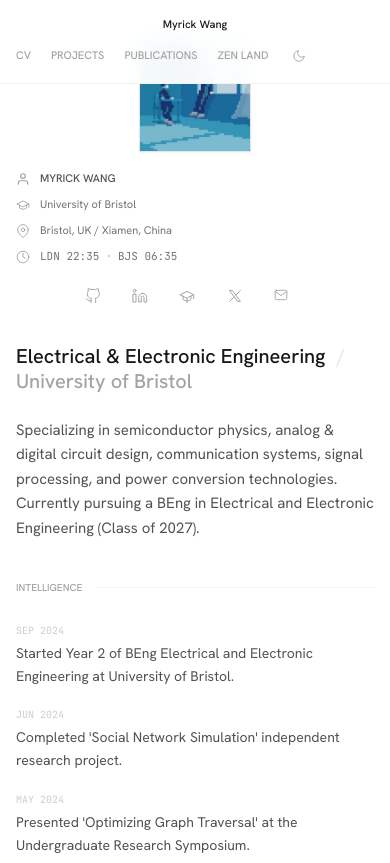
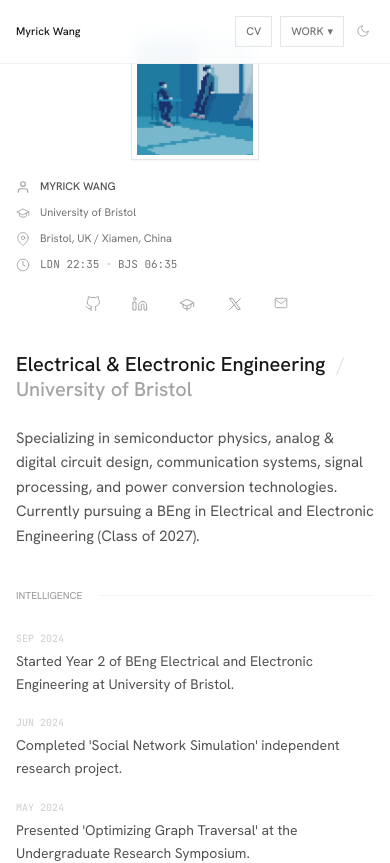
Before and after one commit to rickkwang/rickkwang.github.io, a React (Vite) app in the folder minimalist-academic-portfolio/: page / in a window 390 px wide. Shown: the top 863 px of the page. Built offline with nearby package versions, Linux system fonts and the light colour scheme.

Commit message:
feat: improve mobile header and avatar fit

```diff
--- a/minimalist-academic-portfolio/App.tsx
+++ b/minimalist-academic-portfolio/App.tsx
@@ -5,6 +5,7 @@
 type Tab = 'HOME' | 'CV' | 'PROJECTS' | 'PUBLICATIONS' | 'ZEN';
 type Article = Project | Publication | ZenPost;
 const NAV_TABS: Tab[] = ['CV', 'PROJECTS', 'PUBLICATIONS', 'ZEN'];
+const WORK_TABS: Tab[] = ['PROJECTS', 'PUBLICATIONS', 'ZEN'];
 
 // --- Monochromatic Icon Components ---
 const IconUser = () => (
@@ -197,10 +198,10 @@
     {/* Profile Header */}
     <section className="flex flex-col md:flex-row gap-10 md:gap-24 lg:gap-32">
       <div className="w-full md:w-[190px] flex-shrink-0 space-y-5 md:space-y-6">
-        <div className="w-28 h-28 sm:w-32 sm:h-32 mx-auto md:mx-0 thin-border bg-white dark:bg-neutral-900 overflow-hidden shadow-sm border-neutral-200 dark:border-neutral-800">
+        <div className="w-32 h-32 sm:w-36 sm:h-36 md:w-32 md:h-32 mx-auto md:mx-0 thin-border bg-white dark:bg-neutral-900 overflow-hidden shadow-sm border-neutral-200 dark:border-neutral-800">
           <img
             src={PROFILE.avatar}
-            className="w-full h-full object-cover opacity-100 transition-all duration-500"
+            className="w-full h-full object-contain p-1 opacity-100 transition-all duration-500"
             alt="Avatar"
           />
         </div>
@@ -480,6 +481,7 @@
 const App: React.FC = () => {
   const [activeTab, setActiveTab] = useState<Tab>('HOME');
   const [selectedArticle, setSelectedArticle] = useState<Article | null>(null);
+  const [isWorkMenuOpen, setIsWorkMenuOpen] = useState(false);
   const [time, setTime] = useState({ ldn: '', bjs: '' });
   const [theme, setTheme] = useState<'light' | 'dark'>(() => {
     if (typeof window === 'undefined') return 'light';
@@ -533,6 +535,7 @@
   const handleTabChange = (tab: Tab) => {
     setActiveTab(tab);
     setSelectedArticle(null);
+    setIsWorkMenuOpen(false);
     window.scrollTo({ top: 0, behavior: 'auto' });
 
     // Update URL Query Parameter
@@ -550,10 +553,65 @@
     window.scrollTo({ top: 0, behavior: 'smooth' });
   };
 
+  const isWorkActive = WORK_TABS.includes(activeTab);
+
   return (
     <div className="min-h-screen max-w-[1400px] mx-auto px-4 sm:px-6 md:px-12 dark:text-neutral-200">
       <header>
-        <div className="max-w-[1400px] mx-auto px-4 sm:px-6 md:px-12 flex flex-col sm:flex-row sm:justify-between sm:items-center gap-3 sm:gap-0 py-4 sm:h-16 sm:py-0 uppercase font-medium text-[11px]">
+        <div className="max-w-[1400px] mx-auto px-4 sm:px-6 md:px-12 uppercase font-medium text-[11px]">
+          {/* Mobile Header */}
+          <div className="sm:hidden flex items-center justify-between py-4">
+            <button
+              type="button"
+              className="bg-transparent p-0 cursor-pointer hover:opacity-50 transition-opacity text-neutral-900 dark:text-neutral-100"
+              onClick={() => handleTabChange('HOME')}
+            >
+              Myrick Wang
+            </button>
+            <div className="flex items-center gap-2">
+              <button
+                type="button"
+                onClick={() => handleTabChange('CV')}
+                className={`px-2.5 py-1.5 rounded-full border transition-all ${activeTab === 'CV' && !selectedArticle ? 'border-neutral-800 text-black dark:text-white dark:border-neutral-300' : 'border-neutral-200 text-neutral-500 dark:border-neutral-700 dark:text-neutral-500'}`}
+              >
+                CV
+              </button>
+              <div className="relative">
+                <button
+                  type="button"
+                  onClick={() => setIsWorkMenuOpen((prev) => !prev)}
+                  className={`px-2.5 py-1.5 rounded-full border transition-all inline-flex items-center gap-1 ${isWorkActive ? 'border-neutral-800 text-black dark:text-white dark:border-neutral-300' : 'border-neutral-200 text-neutral-500 dark:border-neutral-700 dark:text-neutral-500'}`}
+                >
+                  WORK
+                  <span className={`transition-transform ${isWorkMenuOpen ? 'rotate-180' : ''}`}>▾</span>
+                </button>
+                {isWorkMenuOpen && (
+                  <div className="absolute right-0 mt-2 w-40 z-20 bg-white dark:bg-neutral-900 border border-neutral-200 dark:border-neutral-700 shadow-lg rounded-md p-1.5">
+                    {WORK_TABS.map((tab) => (
+                      <button
+                        key={tab}
+                        type="button"
+                        onClick={() => handleTabChange(tab)}
+                        className={`w-full text-left px-2 py-1.5 rounded text-[10px] uppercase transition-colors ${activeTab === tab ? 'text-black dark:text-white bg-neutral-100 dark:bg-neutral-800' : 'text-neutral-500 dark:text-neutral-400 hover:bg-neutral-50 dark:hover:bg-neutral-800'}`}
+                      >
+                        {tab === 'ZEN' ? 'ZEN LAND' : tab}
+                      </button>
+                    ))}
+                  </div>
+                )}
+              </div>
+              <button
+                onClick={toggleTheme}
+                className="text-neutral-400 dark:text-neutral-500 hover:text-black dark:hover:text-white transition-colors p-1"
+                aria-label="Toggle Dark Mode"
+              >
+                {theme === 'dark' ? <IconSun /> : <IconMoon />}
+              </button>
+            </div>
+          </div>
+
+          {/* Desktop Header */}
+          <div className="hidden sm:flex justify-between items-center h-16">
             <button
               type="button"
               className="bg-transparent p-0 cursor-pointer hover:opacity-50 transition-opacity text-neutral-900 dark:text-neutral-100"
@@ -571,7 +629,6 @@
                   {tab === 'ZEN' ? 'ZEN LAND' : tab}
                 </button>
               ))}
-            {/* Theme Toggle Button */}
               <button
                 onClick={toggleTheme}
                 className="text-neutral-400 dark:text-neutral-500 hover:text-black dark:hover:text-white transition-colors p-1"
@@ -581,9 +638,10 @@
               </button>
             </nav>
           </div>
+        </div>
       </header>
 
-      <main className="pt-10 sm:pt-16 md:pt-24 min-h-[calc(100vh-200px)]">
+      <main className="pt-8 sm:pt-16 md:pt-24 min-h-[calc(100vh-200px)]">
         {selectedArticle ? (
           <ViewArticle
             data={selectedArticle}
```
Lines whose indentation alone changed are shown as unchanged.
